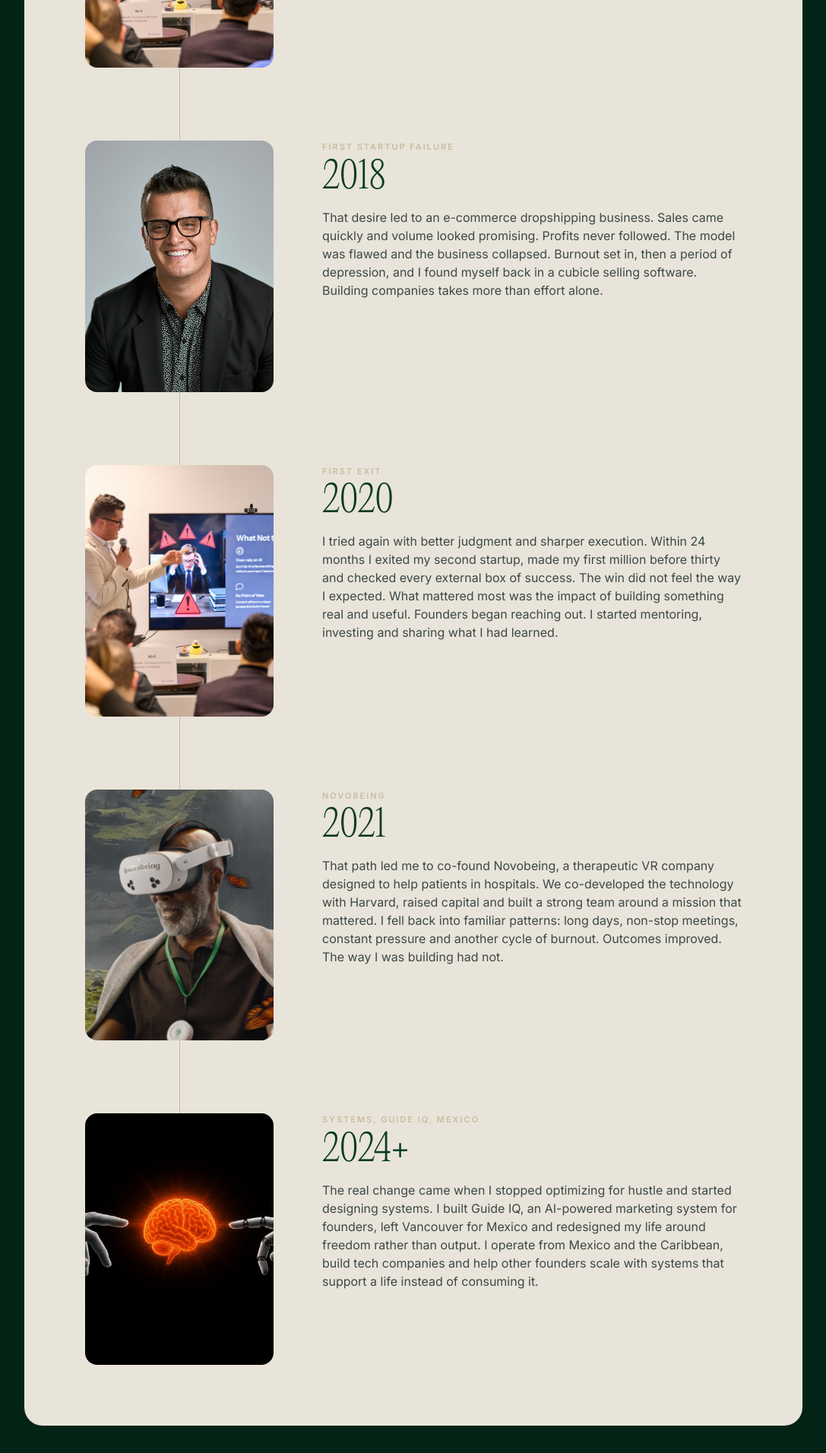
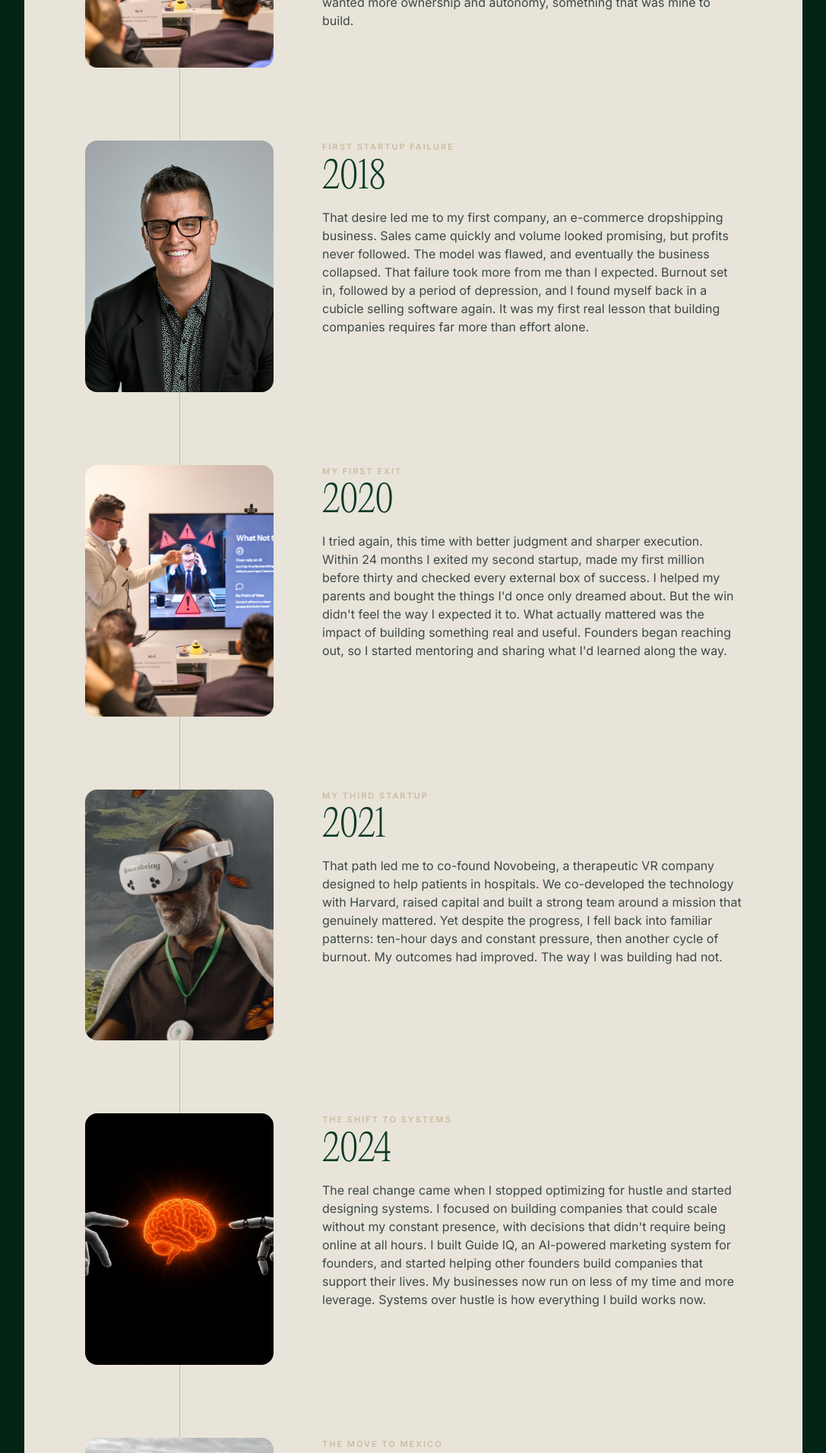
Before and after one commit to thenikvassev/nikvassev-site, a Next.js app: page /about in a window 1280 px wide. Shown: the part 3858-5770 px from the top of the page at 76% size, without its empty margins (96-1183 px from the left). Built offline with nearby package versions, Linux system fonts and the light colour scheme; what @nitrosend/sdk would draw is missing.

Commit message:
Update About timeline copy through 2026

```diff
--- a/src/app/about/page.tsx
+++ b/src/app/about/page.tsx
@@ -22,49 +22,64 @@ const timeline = [
   {
     year: "2011",
     title: "How it began",
-    body: "I started in commission-only, door-to-door sales. The conditions were brutal and rejection was constant. At that stage of my life hustle was not a philosophy. It was the only option. I learned to grind, to push through discomfort and to believe that outworking everyone else was the answer. For a while it worked. I made good money, put myself through school and became a top performer at a young age.",
+    body: "I started my career in commission-only, door-to-door sales. The conditions were brutal and rejection was constant, but at that stage of my life hustle wasn't a philosophy, it was the only option. I learned to push through discomfort and to believe that outworking everyone else was the answer. For a while it worked. I made good money and paid my way through school, becoming a top performer at a young age. Effort felt like the solution to every problem, and I carried that belief into everything that followed.",
     images: ["/photos/nik-beach.jpg"],
     imageAlt: "Nik Vassev working at the beach.",
   },
   {
     year: "2015",
-    title: "Tech sales",
-    body: "I moved into tech as a business development rep, cold-calling leads and working my way up. Within a few years I hit President's Club and closed enterprise deals with organizations like the NFL, Volkswagen and government agencies in both the U.S. and Canada. The income was strong and the career path was clear. A high-performing nine-to-five still felt limiting. I wanted ownership, autonomy and something of my own.",
+    title: "Tech Sales",
+    body: "I moved into tech and started as a business development rep, cold-calling leads and working my way up. Within a few years I hit President's Club and closed enterprise deals with organizations like the NFL, Volkswagen and government agencies in both the U.S. and Canada. On paper, I had made it. The income was strong and the career path was clear, but the reality of a high-performing nine-to-five still felt limiting. I wanted more ownership and autonomy, something that was mine to build.",
     images: ["/photos/nik-speaking.jpg"],
     imageAlt:
       "Nik Vassev speaking on stage, pointing at a slide titled What Not To Do.",
   },
   {
     year: "2018",
-    title: "First startup failure",
-    body: "That desire led to an e-commerce dropshipping business. Sales came quickly and volume looked promising. Profits never followed. The model was flawed and the business collapsed. Burnout set in, then a period of depression, and I found myself back in a cubicle selling software. Building companies takes more than effort alone.",
+    title: "First Startup Failure",
+    body: "That desire led me to my first company, an e-commerce dropshipping business. Sales came quickly and volume looked promising, but profits never followed. The model was flawed, and eventually the business collapsed. That failure took more from me than I expected. Burnout set in, followed by a period of depression, and I found myself back in a cubicle selling software again. It was my first real lesson that building companies requires far more than effort alone.",
     images: ["/photos/nik-portrait-studio.jpg"],
     imageAlt:
       "Nik Vassev, chest-up studio portrait in a black blazer and glasses.",
   },
   {
     year: "2020",
-    title: "First exit",
-    body: "I tried again with better judgment and sharper execution. Within 24 months I exited my second startup, made my first million before thirty and checked every external box of success. The win did not feel the way I expected. What mattered most was the impact of building something real and useful. Founders began reaching out. I started mentoring, investing and sharing what I had learned.",
+    title: "My First Exit",
+    body: "I tried again, this time with better judgment and sharper execution. Within 24 months I exited my second startup, made my first million before thirty and checked every external box of success. I helped my parents and bought the things I'd once only dreamed about. But the win didn't feel the way I expected it to. What actually mattered was the impact of building something real and useful. Founders began reaching out, so I started mentoring and sharing what I'd learned along the way.",
     images: ["/photos/nik-speaker.jpg"],
     imageAlt:
       "Nik Vassev on stage with a microphone, presenting a slide on AI content.",
   },
   {
     year: "2021",
-    title: "Novobeing",
-    body: "That path led me to co-found Novobeing, a therapeutic VR company designed to help patients in hospitals. We co-developed the technology with Harvard, raised capital and built a strong team around a mission that mattered. I fell back into familiar patterns: long days, non-stop meetings, constant pressure and another cycle of burnout. Outcomes improved. The way I was building had not.",
+    title: "My Third Startup",
+    body: "That path led me to co-found Novobeing, a therapeutic VR company designed to help patients in hospitals. We co-developed the technology with Harvard, raised capital and built a strong team around a mission that genuinely mattered. Yet despite the progress, I fell back into familiar patterns: ten-hour days and constant pressure, then another cycle of burnout. My outcomes had improved. The way I was building had not.",
     images: ["/photos/novobeing-vr.jpg"],
     imageAlt:
       "Patient wearing a Novobeing VR headset with a calm mountain waterfall and butterflies around him.",
   },
   {
-    year: "2024+",
-    title: "Systems, Guide IQ, Mexico",
-    body: "The real change came when I stopped optimizing for hustle and started designing systems. I built Guide IQ, an AI-powered marketing system for founders, left Vancouver for Mexico and redesigned my life around freedom rather than output. I operate from Mexico and the Caribbean, build tech companies and help other founders scale with systems that support a life instead of consuming it.",
+    year: "2024",
+    title: "The Shift to Systems",
+    body: "The real change came when I stopped optimizing for hustle and started designing systems. I focused on building companies that could scale without my constant presence, with decisions that didn't require being online at all hours. I built Guide IQ, an AI-powered marketing system for founders, and started helping other founders build companies that support their lives. My businesses now run on less of my time and more leverage. Systems over hustle is how everything I build works now.",
     images: ["/photos/guide-iq.jpg"],
     imageAlt:
       "Human and robotic hands reaching toward a glowing orange brain on a black background.",
+  },
+  {
+    year: "2025",
+    title: "The Move to Mexico",
+    body: "Leaving Vancouver for Mexico was the whole point. I traded grey mornings and a packed calendar for the Caribbean coast, for warmer weather year-round and more time outdoors. Now there's a beach I can walk to whenever I want to think. The work is still demanding. My life finally has room in it.",
+    images: ["/photos/nik-portrait-mexico.jpg"],
+    imageAlt: "Nik Vassev portrait from Mexico.",
+  },
+  {
+    year: "2026",
+    title: "Storyline Pros",
+    body: "By 2026 it was clear: AI was becoming the new front door, and buyers were asking it who to trust instead of reading landing pages. I'd spent years building narrative engineering experience and real relationships in the media, so I co-founded Storyline Pros with Cynthia Salarizadeh to help companies become the answer AI recommends.",
+    images: ["/photos/storyline-pros.jpg"],
+    imageAlt:
+      "Founder pointing at stacked AI search prompts that all resolve to you.",
   },
 ];
 
```
